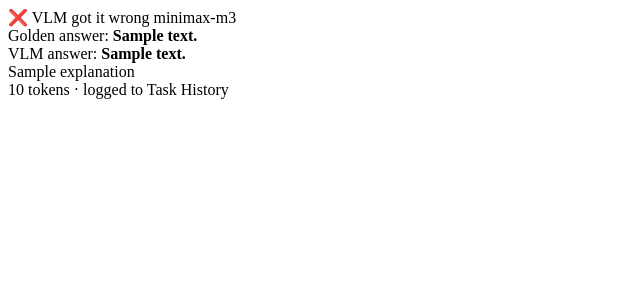
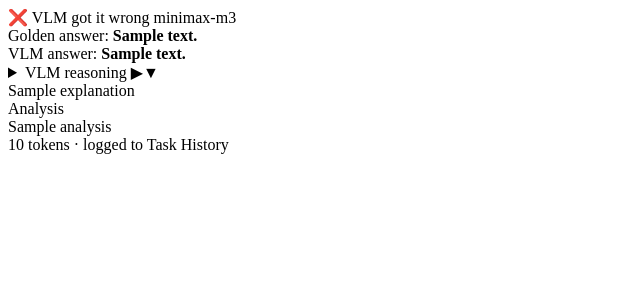
Before and after one commit to fworks-tech/arxiv-manager, a Python web app: template src/arxiv_manager/web/templates/_check_answer.html in a window 1280 px wide. Shown: the top 300 px of the page, without its empty margins (0-640 px from the left). Run offline with Jinja, Linux system fonts and the light colour scheme; the template is opened without the code that fills it: most values are stand-ins (such as "Sample title", 1, 10 or a date in 2020).

Commit message:
feat: improve check answer output with VLM reasoning + verifier analysis
Changes:
- CHECK_ANSWER_PROMPT: now asks VLM for step-by-step reasoning alongside
  the answer, returned as {reasoning: ..., answer: ...}
- VERIFY_ANSWER_PROMPT: includes VLM reasoning as context, adds 'analysis'
  field that identifies what the VLM miscounted/misinterpreted and what
  the correct approach should be (returned only when match=false)
- Endpoint: captures vlm_reasoning from VLM result, passes it to verifier,
  passes analysis from verifier to template and TaskEvent log
- Template: shows VLM reasoning in a collapsible <details> element, shows
  verifier's analysis in a highlighted box when answer is wrong

```diff
--- a/src/arxiv_manager/web/templates/_check_answer.html
+++ b/src/arxiv_manager/web/templates/_check_answer.html
@@ -22,8 +22,22 @@
   <div class="text-sm space-y-1">
     <div><span class="text-gray-500">Golden answer:</span> <strong class="text-gray-900">{{ golden_answer }}</strong></div>
     <div><span class="text-gray-500">VLM answer:</span> <strong class="text-gray-900">{{ vlm_answer }}</strong></div>
+    {% if vlm_reasoning %}
+    <div class="mt-2 pt-2 border-t border-gray-200">
+      <details class="group">
+        <summary class="text-xs font-medium text-gray-600 cursor-pointer hover:text-gray-900 select-none">VLM reasoning <span class="text-gray-400 group-open:hidden">▶</span><span class="text-gray-400 hidden group-open:inline">▼</span></summary>
+        <div class="mt-1 text-xs text-gray-600 bg-gray-50 rounded p-2 whitespace-pre-wrap font-mono">{{ vlm_reasoning }}</div>
+      </details>
+    </div>
+    {% endif %}
     {% if explanation %}
     <div class="text-xs text-gray-500 mt-1 italic">{{ explanation }}</div>
+    {% endif %}
+    {% if not match and analysis %}
+    <div class="mt-2 p-2 bg-red-50 border border-red-100 rounded-lg">
+      <div class="text-xs font-medium text-red-700 mb-1">Analysis</div>
+      <div class="text-xs text-red-600 whitespace-pre-wrap">{{ analysis }}</div>
+    </div>
     {% endif %}
     {% if tokens > 0 %}
     <div class="text-xs text-gray-400 mt-1">{{ tokens }} tokens · logged to Task History</div>
```
Also changed, not shown: src/arxiv_manager/authoring/_draft_prompts.py (+10 -2 lines), src/arxiv_manager/web/routes/task_routes.py (+8 -0 lines).
